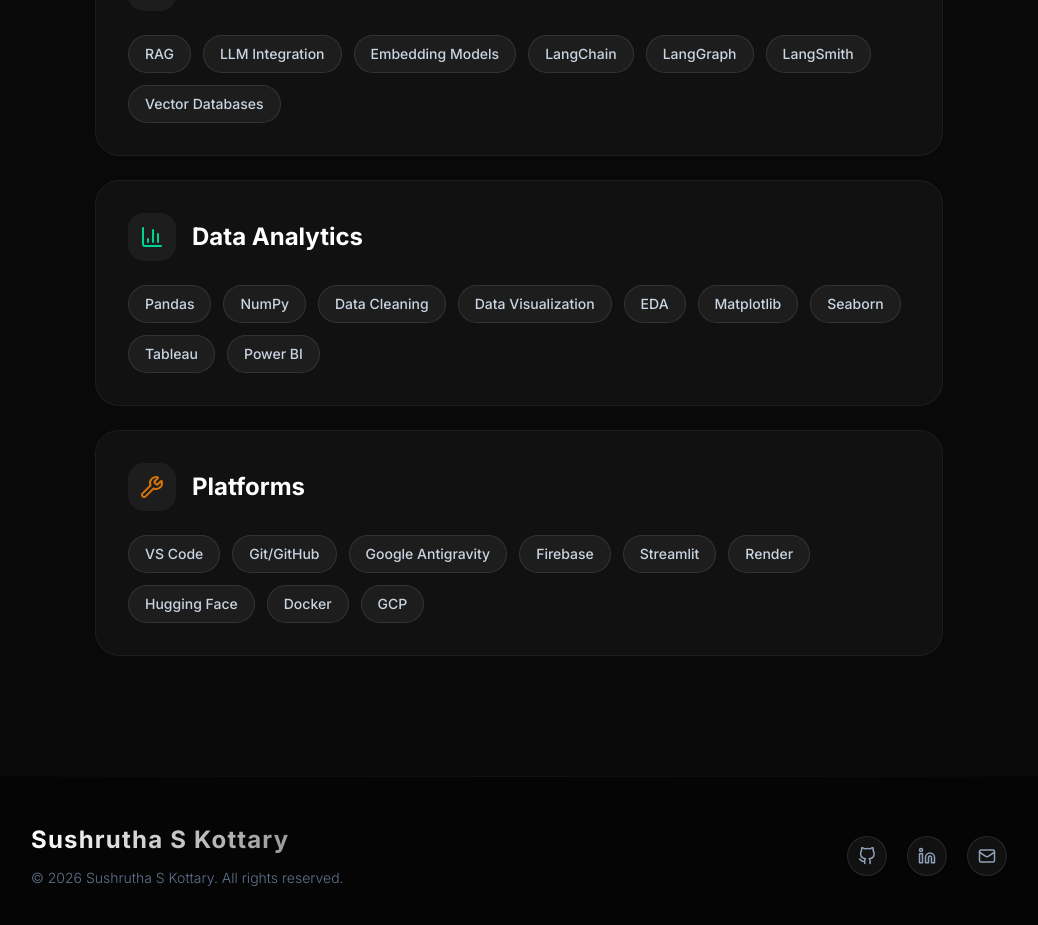
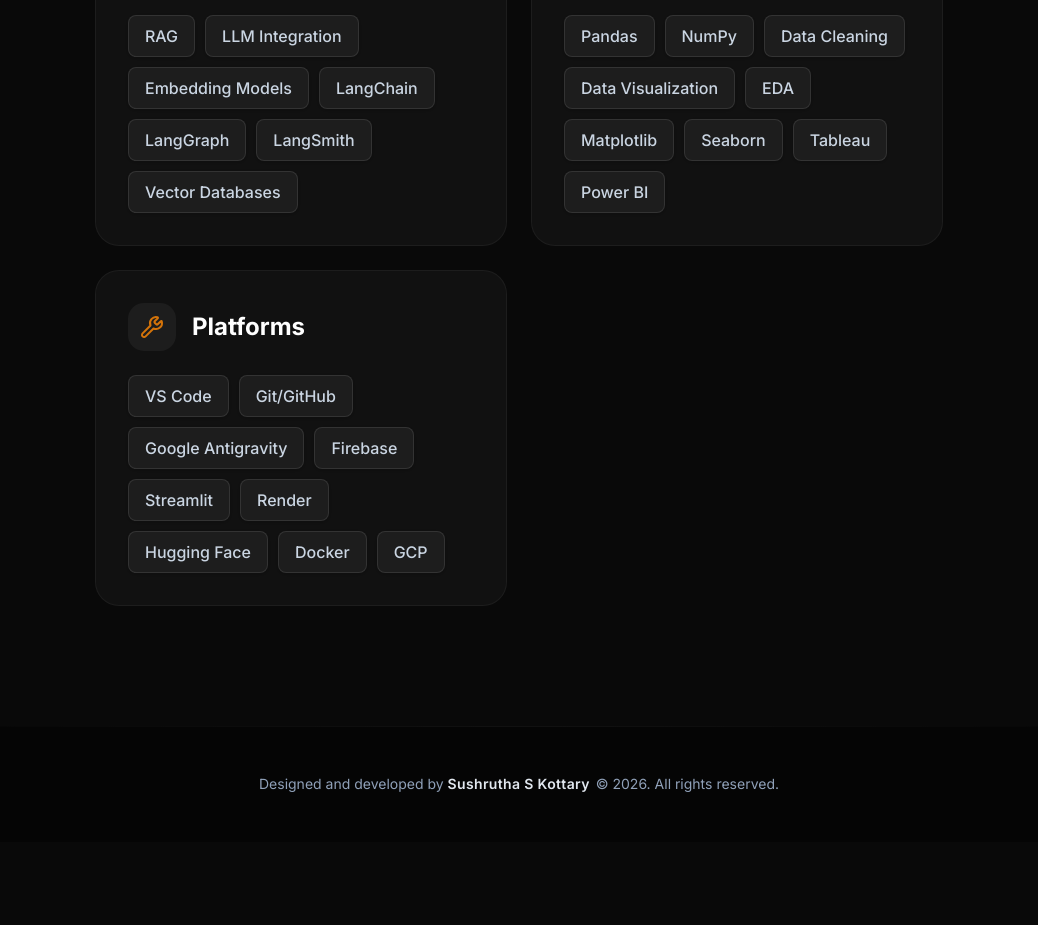
Before and after one commit to sushrutha777/Portfolio, a Next.js app: page /about in a window 1280 px wide. Shown: the part 1219-2144 px from the top of the page, without its empty margins (121-1159 px from the left). After the commit the page ends 2061 px from the top, so only its background shows below. Built offline with nearby package versions, Linux system fonts and the light colour scheme.

Commit message:
Refactor footer text and skills layout

```diff
--- a/src/components/layout/Footer.tsx
+++ b/src/components/layout/Footer.tsx
@@ -1,6 +1,3 @@
-import { Mail } from "lucide-react";
-import { FiGithub as Github, FiLinkedin as Linkedin } from "react-icons/fi";
-
 export default function Footer() {
   const currentYear = new Date().getFullYear();
 
@@ -9,41 +6,10 @@ export default function Footer() {
       {/* Subtle top border gradient */}
       <div className="absolute top-0 left-0 w-full h-[1px] bg-gradient-to-r from-transparent via-white/5 to-transparent"></div>
 
-      <div className="max-w-5xl mx-auto px-6 flex flex-col md:flex-row items-center justify-between gap-8 relative z-10">
-        <div className="flex flex-col items-center md:items-start gap-3">
-          <span className="text-2xl font-bold font-display bg-clip-text text-transparent bg-gradient-to-r from-white to-white/60 tracking-wider">
-            Sushrutha S Kottary
-          </span>
-          <p className="text-slate-500 text-sm font-light">
-            © {currentYear} Sushrutha S Kottary. All rights reserved.
-          </p>
-        </div>
-
-        <div className="flex items-center gap-5">
-          <a
-            href="https://github.com/sushrutha777"
-            target="_blank"
-            rel="noopener noreferrer"
-            className="w-10 h-10 flex items-center justify-center rounded-full bg-white/5 border border-white/10 text-slate-400 hover:text-white hover:bg-white/10 hover:border-white/20 transition-all duration-300 shadow-sm"
-          >
-            <Github size={18} />
-          </a>
-          <a
-            href="https://www.linkedin.com/in/sushrutha-s-kottary-994310291/"
-            target="_blank"
-            rel="noopener noreferrer"
-            className="w-10 h-10 flex items-center justify-center rounded-full bg-white/5 border border-white/10 text-slate-400 hover:text-blue-400 hover:bg-blue-400/10 hover:border-blue-400/30 transition-all duration-300 shadow-sm"
-          >
-            <Linkedin size={18} />
-          </a>
-          <a
-            href="https://mail.google.com/mail/?view=cm&fs=1&to=sushruthaskottary777@gmail.com"
-            target="_blank"
-            rel="noopener noreferrer"
-            className="w-10 h-10 flex items-center justify-center rounded-full bg-white/5 border border-white/10 text-slate-400 hover:text-teal-400 hover:bg-teal-400/10 hover:border-teal-400/30 transition-all duration-300 shadow-sm"
-          >
-            <Mail size={18} />
-          </a>
+      <div className="max-w-5xl mx-auto px-6 flex flex-col items-center justify-center relative z-10">
+        <div className="text-slate-400 text-sm text-center flex flex-col md:flex-row items-center justify-center gap-1 md:gap-1.5">
+          <span>Designed and developed by <span className="font-semibold text-slate-200 tracking-wide">Sushrutha S Kottary</span></span>
+          <span>© {currentYear}. All rights reserved.</span>
         </div>
       </div>
     </footer>
--- a/src/components/sections/Skills.tsx
+++ b/src/components/sections/Skills.tsx
@@ -52,7 +52,7 @@ export default function Skills() {
           <div className="w-12 h-1 bg-brand-purple rounded-full"></div>
         </motion.div>
 
-        <div className="space-y-6">
+        <div className="grid grid-cols-1 md:grid-cols-2 gap-6">
           {skillCategories.map((category, idx) => (
             <motion.div
               key={category.title}
@@ -69,14 +69,14 @@ export default function Skills() {
                 <h3 className="text-xl md:text-2xl font-bold text-white">{category.title}</h3>
               </div>
 
-              <div className="flex flex-wrap gap-3">
+              <div className="flex flex-wrap gap-2.5 mt-2">
                 {category.skills.map((skill) => (
-                  <span
+                  <div
                     key={skill}
-                    className="px-4 py-2 rounded-full bg-white/5 text-slate-300 text-sm font-medium border border-white/10 hover:border-white/30 hover:bg-white/10 transition-colors"
+                    className="flex items-center px-3 py-1.5 md:px-4 md:py-2 rounded-lg bg-white/5 text-slate-300 text-sm md:text-base font-medium border border-white/10 hover:border-white/30 hover:bg-white/10 transition-colors shadow-sm"
                   >
                     {skill}
-                  </span>
+                  </div>
                 ))}
               </div>
             </motion.div>
```
